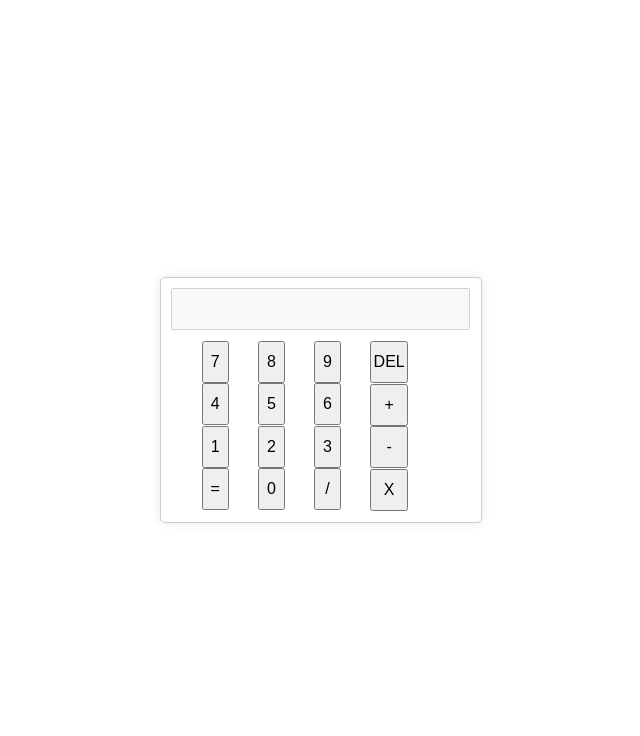
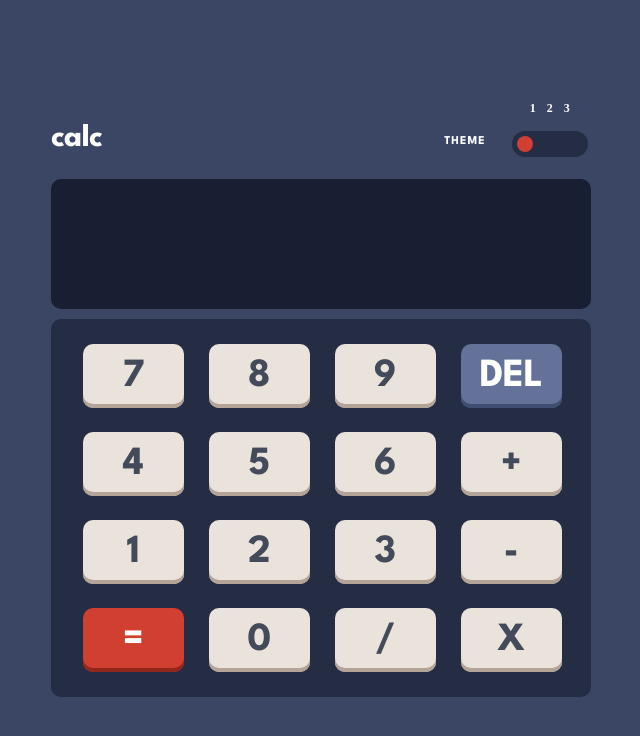
Before and after one commit to Abuta24/calculator, a plain HTML site: page index.html in a window 1280 px wide. Shown: the whole page, without its empty margins (319-959 px from the left). Drawn offline with Linux system fonts and the light colour scheme; a web font is replaced by a local one.

Commit message:
calculator

```diff
--- a/index.html
+++ b/index.html
@@ -5,33 +5,51 @@
     <meta name="viewport" content="width=device-width, initial-scale=1.0">
     <title>Calculator</title>
     <link rel="stylesheet" href="styles.css">
+    <link rel="stylesheet" href="mode.css">
 </head>
 <body>
     <div id="calculator">
+        <header>
+            <h1 class="calc">calc</h1>
+        <div class="nugzara">
+            <h2 class="theme">THEME</h2>
+            <div class="toggle">
+                <div class="nums">
+                    <h4>1</h4>
+                    <h4>2</h4>
+                    <h4>3</h4>
+                </div>
+                <div class="switch">
+                <img class="ovl" src="assets/Oval.svg" alt="">
+                </div>
+            </div>
+        </div>
+        </header>
         <input type="text" id="display" disabled>
+
         <div class="main">
         <div class="mid">
-            <button onclick="appendValue('7')">7</button>
-            <button onclick="appendValue('4')">4</button>
-            <button onclick="appendValue('1')">1</button>
-            <button onclick="calculateResult()">=</button>
+            <button class="margin" onclick="appendValue('7')">7</button>
+            <button class="margin" onclick="appendValue('4')">4</button>
+            <button class="margin" onclick="appendValue('1')">1</button>
+            <button class="red" onclick="calculateResult()">=</button>
         </div>
         <div class="mid2">
-            <button onclick="appendValue('8')">8</button>
-            <button onclick="appendValue('5')">5</button>
-            <button onclick="appendValue('2')">2</button>
+            <button class="margin" onclick="appendValue('8')">8</button>
+            <button class="margin" onclick="appendValue('5')">5</button>
+            <button class="margin" onclick="appendValue('2')">2</button>
             <button onclick="appendValue('0')">0</button>
         </div>
         <div class="bottom">
-            <button onclick="appendValue('9')">9</button>
-            <button onclick="appendValue('6')">6</button>
-            <button onclick="appendValue('3')">3</button>
+            <button class="margin" onclick="appendValue('9')">9</button>
+            <button class="margin" onclick="appendValue('6')">6</button>
+            <button class="margin" onclick="appendValue('3')">3</button>
             <button onclick="appendValue('/')">/</button>
         </div>
         <div class="raghac">
-            <button onclick="clearDisplay()">DEL</button>
-            <button onclick="appendValue('+')">+</button>
-            <button onclick="appendValue('-')">-</button>
+            <button id="margin" class="blue" onclick="clearDisplay()">DEL</button>
+            <button class="margin" onclick="appendValue('+')">+</button>
+            <button class="margin" onclick="appendValue('-')">-</button>
             <button onclick="appendValue('*')">X</button>
         </div>
         </div>
--- a/styles.css
+++ b/styles.css
@@ -1,3 +1,4 @@
+@import url('https://fonts.googleapis.com/css2?family=Alata&family=Bai+Jamjuree:wght@400;600&family=Big+Shoulders+Display:wght@800;900&family=Chivo&family=DM+Serif+Display&family=Hanken+Grotesk:wght@500;700;800&family=Inconsolata:wght@400;700&family=Inter:wght@400;700&family=Josefin+Sans:wght@300;400;700&family=Karla:wght@400;700&family=Kumbh+Sans:wght@400;700&family=League+Spartan:wght@700&family=Lora:wght@400;700&family=Manrope:wght@800&family=Outfit:wght@300&family=Plus+Jakarta+Sans:wght@500;700;800&family=Poppins:wght@300;400;600&family=Red+Hat+Display:wght@500;900&family=Red+Hat+Text:wght@700&family=Space+Mono:wght@700&display=swap');
 body {
     font-family: 'Arial', sans-serif;
     display: flex;
@@ -5,41 +6,70 @@ body {
     align-items: center;
     height: 100vh;
     margin: 0;
-  }
-
-  #calculator {
-    width: 300px;
-    border: 1px solid #ccc;
-    border-radius: 5px;
-    padding: 10px;
-    box-shadow: 0 0 10px rgba(0, 0, 0, 0.1);
+    background: #3A4663;
 }
 
 input {
-    width: 100%;
     margin-bottom: 10px;
-    padding: 10px;
     font-size: 16px;
+    border-radius: 10px;
+    background: #181F33;
+    flex-shrink: 0;
+    color: #FFF;
+    text-align: right;
+    font-family: League Spartan;
+    font-size: 56px;
+    font-style: normal;
+    font-weight: 700;
+    line-height: normal;
+    letter-spacing: -0.933px;
+    width: 536px;
+    height: 128px;
+    border: none;
 }
-
+.red{
+    border-radius: 10px;
+    background: #D03F2F;
+    box-shadow: 0px -4px 0px 0px #93261A inset;
+    color: #FFF;
+}
+.blue{
+    border-radius: 10px;
+    background: #647198;
+    box-shadow: 0px -4px 0px 0px #414E73 inset;
+}
 button {
-    width: 48%;
-    padding: 10px;
     font-size: 16px;
     margin: 1%;
     cursor: pointer;
+    width: 101px;
+    height: 64px;
+    flex-shrink: 0;
+    border-radius: 10px;
+    background: #EAE3DC;
+    box-shadow: 0px -4px 0px 0px #B3A497 inset;
+    border: none;
+    color: #434A59;
+    text-align: center;
+    font-family: League Spartan;
+    font-size: 40px;
+    font-style: normal;
+    font-weight: 700;
+    line-height: normal;
+    letter-spacing: -0.667px;
 }
 
 .main{
     display: grid;
-    grid-template-columns: auto auto auto auto auto;
-    margin-left: 30px;
-  }
-  .last{
-    display: flex;
-  }
-  #display{
-    width: 275px;
+    grid-template-columns: auto auto auto auto;
+    justify-content: center;
+    gap: 25px;
+    border-radius: 10px;
+    background: #242D44;
+    width: 540px;
+    flex-shrink: 0;
+    padding-top: 24px;
+    padding-bottom: 24px;
 }
 
 button{
@@ -47,3 +77,82 @@ body {
     justify-content: center;
     align-items: center;
 }
+.margin{
+    margin-bottom: 24px;
+}
+#margin{
+    margin-bottom: 24px;
+    color: #FFF;;
+}
+
+header{
+  display: flex;
+  gap: 342px;
+  height: 76px;
+}
+
+.calc{
+  color: #FFF;
+  text-align: center;
+  font-family: League Spartan;
+  font-size: 32px;
+  font-style: normal;
+  font-weight: 700;
+  line-height: normal;
+  letter-spacing: -0.533px;
+}
+
+.theme{
+  color: #FFF;
+  text-align: center;
+  font-family: League Spartan;
+  font-size: 12px;
+  font-style: normal;
+  font-weight: 700;
+  line-height: normal;
+  letter-spacing: 1px;
+}
+
+.nugzara{
+  display: flex;
+  gap: 26px;
+  justify-content: center;
+  align-items: center;
+}
+
+.nums{
+  display: flex;
+  gap: 11px;
+}
+
+.switch{
+  width: 71px;
+  height: 26px;
+  border-radius: 13px;
+  background: #242D44;
+  display: flex;
+  align-items: center;
+  padding-left: 5px;
+}
+
+.ovl{
+  width: 16px;
+  height: 16px;
+}
+
+.toggle{
+  display: flex;
+  flex-direction: column;
+  align-items: center;
+  margin-top: -40px;
+}
+
+h4{
+  color: #FFF;
+  text-align: center;
+  font-family: Spartan;
+  font-size: 12px;
+  font-style: normal;
+  font-weight: 700;
+  line-height: normal;
+}
```
Also changed, not shown: assets/Oval.svg (added), responsive.css (deleted). Lines whose indentation alone changed are shown as unchanged.
